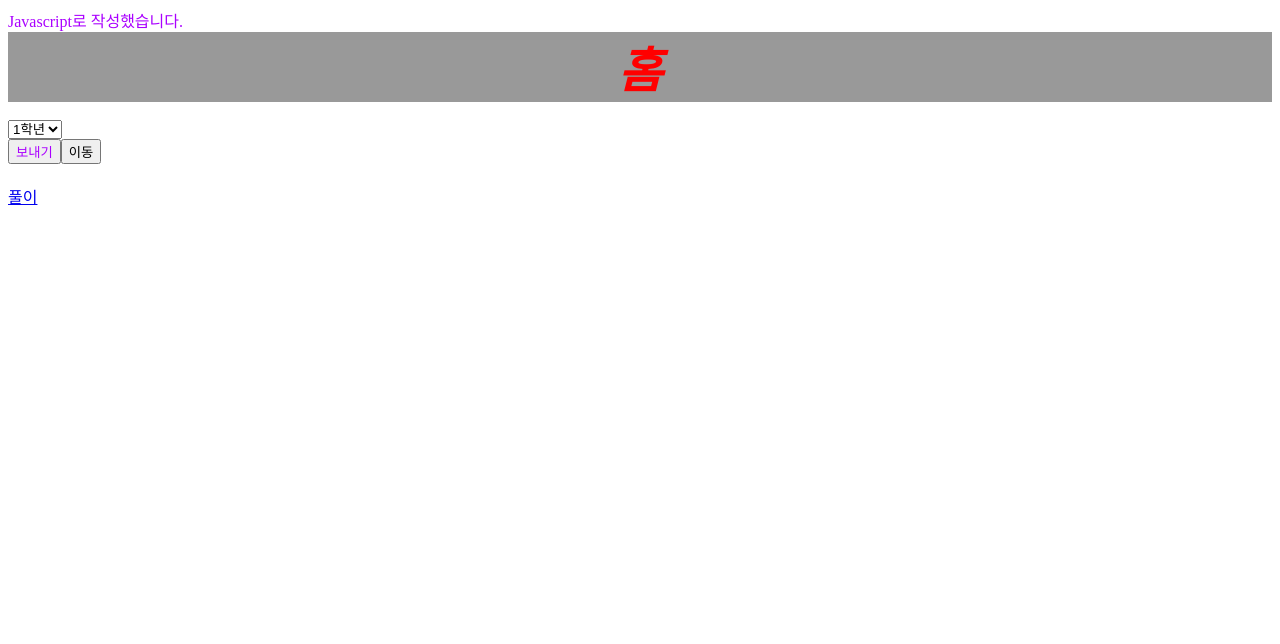
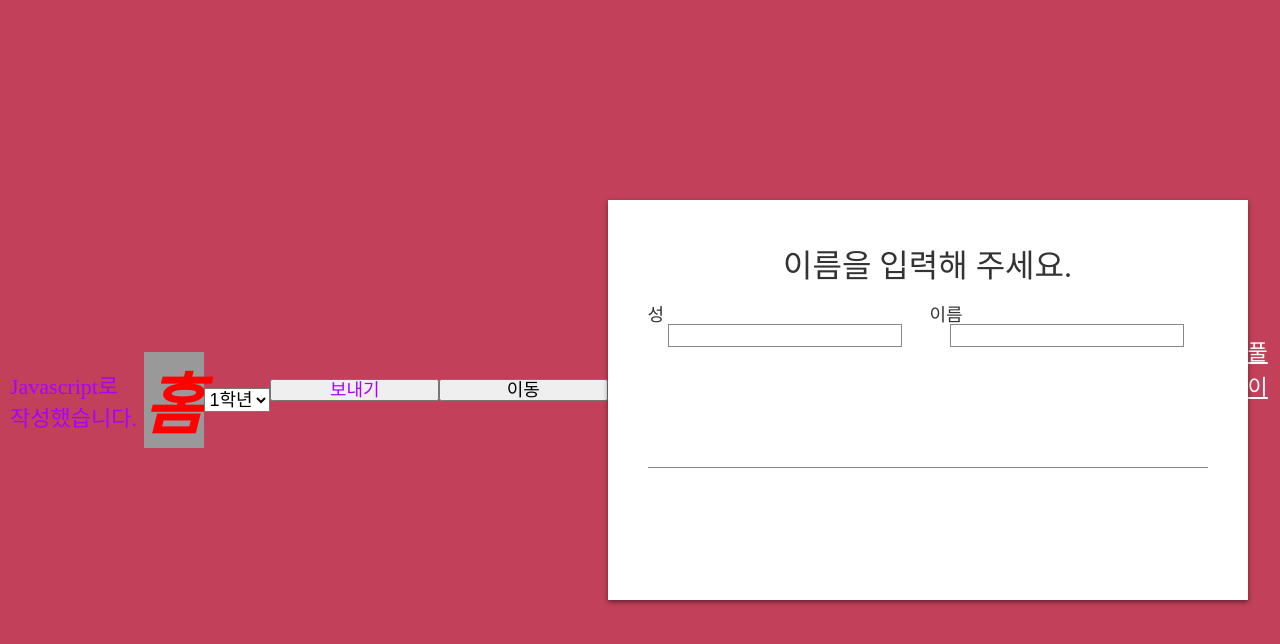
Before and after one commit to JuYong-Shin/JuYong-Shin.github.io, a plain HTML site: page index.html in a window 1280 px wide. Drawn offline with Linux system fonts and the light colour scheme.

Commit message:
Add files via upload

```diff
--- a/index.html
+++ b/index.html
@@ -2,9 +2,9 @@
 <html>
 <head>
   <link rel="stylesheet" href="global.css">
-  <script type="text/javascript" src="g1.js">
-
-  </script>
+  <link rel="stylesheet" href="style.css"/>
+  <script type="text/javascript" src="g1.js"></script>
+  <script src="main.js" defer></script>
 
 </head>
 <body>
@@ -38,10 +38,24 @@
  <button  type="submit"> <span> 보내기 <span> </buton>
  <button class="button">이동</button>
 
- <ul style="padding: 0px 0px 20px 0px; line-height : 35px; " >
+ <br>
+ <main>
+  <form>
+    <h1>이름을 입력해 주세요.</h1>
+    <div class="name_container">
+      <label>성<input id="familyNameText" class="text" type="text"></label>
+      <label>이름<input id="firstNameText" class="text" type="text"></label>
+    </div>
+    <p id="fullName"></p>
+  </form>
+ </main>
+ <br>
+
+  <ul style="padding: 0px 0px 20px 0px; line-height : 35px; " >
             <li><a href="solve.html">풀이</a></li>
 
  </ul>
+
 
 </body>
 
--- /dev/null
+++ b/main.js
@@ -0,0 +1,27 @@
+/** 성 입력란 */
+const familyNameText = document.querySelector('#familyNameText');
+
+/** 이름 입력란  */
+const firstNameText = document.querySelector('#firstNameText');
+
+/** 성명  */
+const fullName = document.querySelector('#fullName');
+
+// 문자가 입력될 때마다 onKeyUp( ) 실행
+firstNameText.addEventListener('keyup', onKeyUp);
+familyNameText.addEventListener('keyup', onKeyUp);
+
+/** 문자가 입력될 때마다 실행되는 함수  */
+function onKeyUp() {
+  // 성
+  const familyName = familyNameText.value;
+
+  // 이름
+  const firstName = firstNameText.value;
+
+  // 성명을 출력
+  fullName.innerHTML = familyName + ' ' + firstName;
+
+  // 다음과 같이 기술할 수도 있음
+  // fullName.innerHTML = `${familyName} ${firstName}`;
+}
--- /dev/null
+++ b/style.css
@@ -0,0 +1,167 @@
+@charset "UTF-8";
+* {
+  margin: 0;
+  padding: 0;
+  -webkit-tap-highlight-color: rgba(0, 0, 0, 0);
+  tap-highlight-color: rgba(0, 0, 0, 0);
+}
+
+ul {
+  list-style: none;
+}
+
+table {
+  text-align: left;
+  border-collapse: collapse;
+}
+
+table th {
+  font-weight: normal;
+}
+
+h1,
+h2 {
+  font-weight: normal;
+}
+
+button {
+  display: block;
+}
+
+label {
+  display: block;
+}
+
+html,
+body {
+  width: 100%;
+  height: 100%;
+}
+
+body {
+  margin: 0;
+  font-family: "맑은고딕","Malgun Gothic",serif;
+  font-size: 22px;
+  color: #ffffff;
+  overflow: hidden;
+  padding: 10px;
+  box-sizing: border-box;
+}
+
+h1 {
+  text-align: center;
+  font-size: 26px;
+  margin-bottom: 20px;
+}
+
+h2 {
+  font-size: 24px;
+}
+
+h1,
+p,
+label,
+button,
+textarea,
+ul,
+li,
+hr {
+  margin-bottom: 20px;
+}
+
+a {
+  color: #fff;
+}
+
+p {
+  line-height: 36px;
+}
+
+table {
+  margin-left: auto;
+  margin-right: auto;
+  height: 40px;
+}
+
+input,
+textarea,
+button,
+label,
+select {
+  font-size: 18px;
+  line-height: 18px;
+}
+
+select {
+  background-color: #fff;
+}
+
+button {
+  width: 300px;
+}
+
+label input {
+  margin-left: 20px;
+}
+
+textarea {
+  box-sizing: border-box;
+  padding: 20px;
+}
+
+code {
+  font-size: 18px;
+  font-family: monospace;
+}
+
+code.block {
+  padding: 10px;
+  display: block;
+  background-color: rgba(0, 0, 0, 0.3);
+}
+
+body {
+  color: #333333;
+  background-color: #c2405a;
+  display: flex;
+  justify-content: center;
+  align-items: center;
+}
+
+main {
+  background-color: #fff;
+  width: 100%;
+  max-width: 640px;
+  min-height: 400px;
+  padding: 40px;
+  box-sizing: border-box;
+  position: relative;
+  box-shadow: 0 2px 5px rgba(0, 0, 0, 0.5);
+}
+
+h1 {
+  font-size: 32px;
+}
+
+h2 {
+  font-size: 22px;
+}
+
+.name_container {
+  display: flex;
+}
+
+.name_container > label:first-child {
+  margin-right: 20px;
+}
+
+input {
+  border: 1px solid #888888;
+}
+
+#fullName {
+  margin-top: 40px;
+  font-size: 60px;
+  height: 60px;
+  border-bottom: 1px solid #888888;
+}
```
